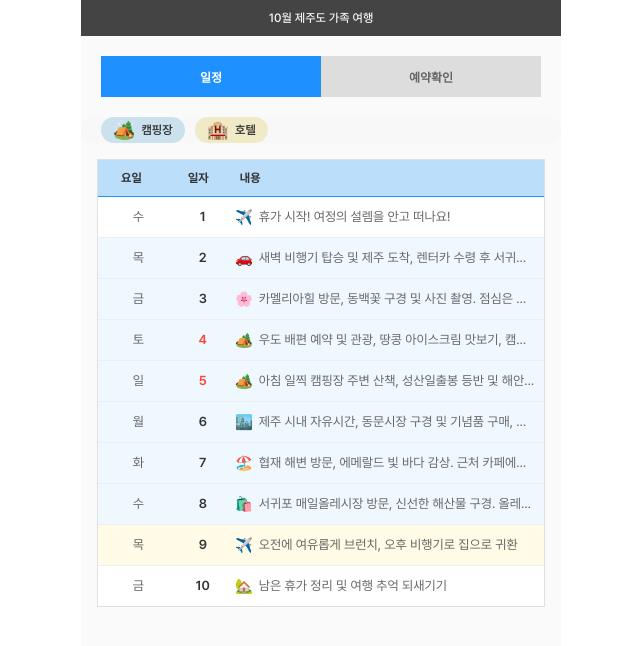
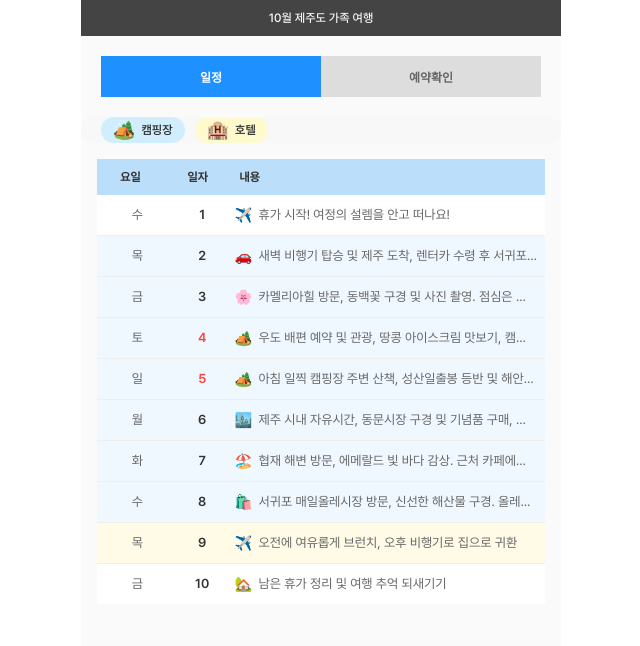
Before and after one commit to jdwcg/travel, a React (Vite) app: page / in a window 1280 px wide. Shown: the top 646 px of the page, without its empty margins (319-959 px from the left). Built offline with nearby package versions, Linux system fonts and the light colour scheme.

Commit message:
숙박 표시 추가 2 + build

```diff
--- a/src/pages/HomePage.tsx
+++ b/src/pages/HomePage.tsx
@@ -212,38 +212,47 @@ const getDateRangeBackgroundColor = (date: number, theme: any) => {
 };
 // 🏕️ 숙박 태그들을 담을 컨테이너 스타일이에요!
 const LodgingTagsContainer = styled.div`
-    display: flex; /* 태그들을 가로로 나란히 정렬해줘요 */
-    gap: 10px; /* 태그들 사이에 간격을 띄워줄 거예요 */
-    padding: 0 20px; /* 컨테이너 안쪽에 여백을 줄게요 */
-    background-color: #f8f8f8; /* 배경색으로 좀 더 예쁘게 보일까요? */
-    border-radius: 12px; /* 살짝 둥근 모서리도 추가해봐요! */
+    display: flex;
+    gap: 10px;
+    padding: 0 20px;
+    background-color: #f8f8f8;
+    border-radius: 12px;
 `;
 
-// 🏷️ 개별 숙박 태그 스타일이에요! (캠핑장, 호텔 각각의 디자인)
-const LodgingTag = styled.span`
-    display: flex; /* 아이콘과 텍스트를 나란히 배치하기 위해 */
-    align-items: center; /* 세로 중앙 정렬 */
-    padding: 4px 12px; /* 안쪽 여백으로 태그 모양을 예쁘게 */
-    border-radius: 20px; /* 요청하신대로 둥글둥글한 모서리! */
-    font-size: 12px; /* 글자 크기도 적당히! */
-    font-weight: 600; /* 좀 더 또렷하게 보여요 */
-    color: #333; /* 글자색은 진한 회색으로 */
-    white-space: nowrap; /* 텍스트가 한 줄로 유지되도록 */
+// 🌟 여기에요! LodgingTag가 받을 props의 타입을 정의해주는 인터페이스예요.
+// 'type'이라는 prop이 있고, 그 값은 'camping'이거나 'hotel'만 가능하다고 알려주는 거죠!
+interface LodgingTagProps {
+    type: 'camping' | 'hotel';
+}
 
-    // 🎨 여기부터 색상 마법 시작!
+// 🏷️ 개별 숙박 태그 스타일이에요!
+// LodgingTagProps 인터페이스를 styled.span 뒤에 <LodgingTagProps> 이렇게 넣어주세요!
+const LodgingTag = styled.span<LodgingTagProps>`
+    display: flex;
+    align-items: center;
+    padding: 4px 12px;
+    border-radius: 20px;
+    font-size: 12px;
+    font-weight: 600;
+    color: #333;
+    white-space: nowrap;
+
+    // 🎨 이제 props.type을 TypeScript가 잘 이해할 거예요!
     background-color: ${(props) => {
         if (props.type === 'camping') {
-            return '#cbe1ee'; // 파스텔 미색 밝은 파랑
+            return '#D1EEFF'; // 파스텔 미색 밝은 파랑
         } else if (props.type === 'hotel') {
-            return '#f1eac7'; // 노랑 밝은
+            return '#FFFACD'; // 노랑 밝은
         }
-        return '#eee'; // 기본값 (혹시 모를 상황을 대비해서)
+        // 여기는 위에 type을 'camping' | 'hotel'로 명확히 했기 때문에
+        // 사실상 이 라인에는 도달할 수 없지만, 혹시 모를 상황을 대비해 제거하지 않을게요!
+        return '#eee';
     }};
 
-    /* 아이콘에 대한 추가 스타일 (아이콘과 텍스트 사이 간격) */
+    /* 아이콘에 대한 추가 스타일 */
     & .icon {
         margin-right: 6px;
-        font-size: 18px; /* 아이콘 크기를 텍스트보다 살짝 크게! */
+        font-size: 18px;
     }
 `;
 const Container = styled.div`
@@ -259,7 +268,6 @@ const TabMenu = styled.div`
     display: flex;
     background-color: transparent;
     padding: 20px;
-
     overflow: hidden;
 `;
 
@@ -323,7 +331,6 @@ const ListWrapper = styled.div`
     background-color: ${({ theme }) => theme.colors.white};
 
     overflow: hidden;
-    border: 1px solid ${({ theme }) => theme.colors.lightGray};
 `;
 
 const ListHeader = styled.div`
@@ -331,7 +338,6 @@ const ListHeader = styled.div`
     background-color: ${({ theme }) => theme.colors.primaryLight};
     color: ${({ theme }) => theme.colors.textDark};
     font-weight: 700;
-    border-bottom: 1px solid ${({ theme }) => theme.colors.primaryDark};
 `;
 
 const ListBody = styled.div`
```
